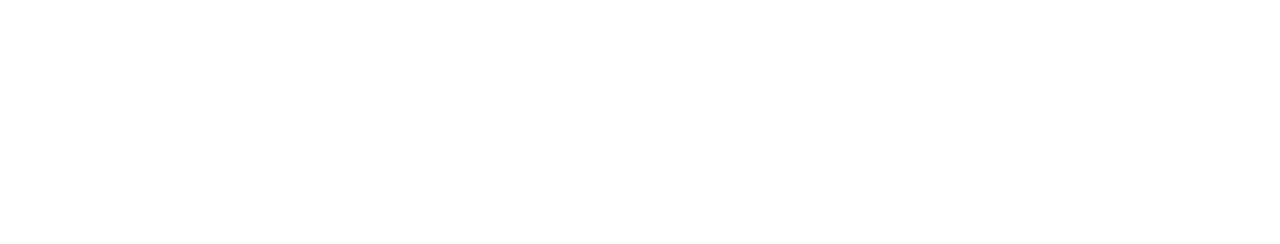
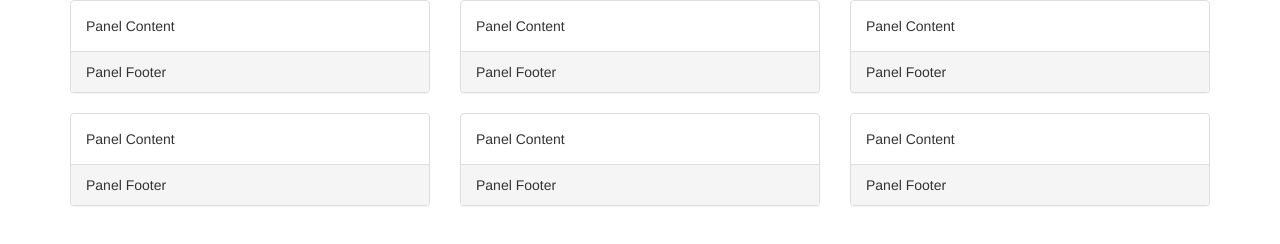
Before and after one commit to katyisgreaty/group-adoption, a plain HTML site: page index.html in a window 1280 px wide. Drawn offline with nearby package versions, Linux system fonts and the light colour scheme.

Commit message:
begin html and js

```diff
--- a/index.html
+++ b/index.html
@@ -9,6 +9,47 @@
     <title>Come and Pet It</title>
   </head>
   <body>
-
+    <div class="container">
+      <div class="row">
+          <div class="col-md-4">
+            <div class="panel panel-default">
+              <div class="panel-body">Panel Content</div>
+              <div class="panel-footer">Panel Footer</div>
+            </div>
+          </div>
+          <div class="col-md-4">
+            <div class="panel panel-default">
+              <div class="panel-body">Panel Content</div>
+              <div class="panel-footer">Panel Footer</div>
+            </div>
+          </div>
+          <div class="col-md-4">
+            <div class="panel panel-default">
+              <div class="panel-body">Panel Content</div>
+              <div class="panel-footer">Panel Footer</div>
+            </div>
+          </div>
+      </div>
+      <div class="row">
+          <div class="col-md-4">
+            <div class="panel panel-default">
+              <div class="panel-body">Panel Content</div>
+              <div class="panel-footer">Panel Footer</div>
+            </div>
+          </div>
+          <div class="col-md-4">
+            <div class="panel panel-default">
+              <div class="panel-body">Panel Content</div>
+              <div class="panel-footer">Panel Footer</div>
+            </div>
+          </div>
+          <div class="col-md-4">
+            <div class="panel panel-default">
+              <div class="panel-body">Panel Content</div>
+              <div class="panel-footer">Panel Footer</div>
+            </div>
+          </div>
+      </div>
+    </div>
   </body>
 </html>
--- a/js/scripts.js
+++ b/js/scripts.js
@@ -0,0 +1,15 @@
+//back-end logic
+
+
+
+
+
+
+
+//front-end logic
+$(document).ready(function() {
+
+
+
+
+});
```
